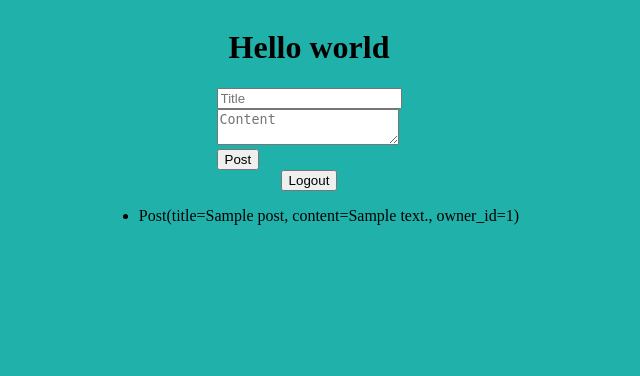
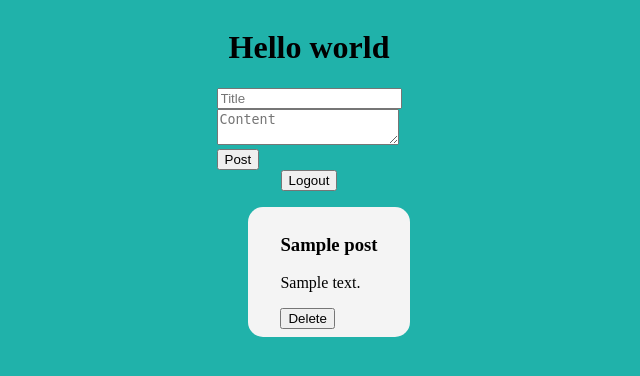
Before and after one commit to Beqa-Beqa/Flask-App, a Flask app: page / in a window 1280 px wide. Shown: the top 376 px of the page, without its empty margins (331-971 px from the left). Run offline with Flask 3, Linux system fonts and the light colour scheme; a user stored in the database is signed in; tables that the repository leaves empty hold one stand-in row (values such as "Sample post").

Commit message:
change styling of user posts

```diff
--- a/app/routes.py
+++ b/app/routes.py
@@ -1,4 +1,4 @@
-from flask import render_template, request, redirect, url_for
+from flask import render_template, request, redirect, url_for, jsonify
 from flask_login import login_user, logout_user, current_user, login_required
 from .models import User, Post
 
@@ -8,7 +8,6 @@ def register_routes(app, db):
         if current_user.is_authenticated:
             posts = Post.query.all()
             own_posts = Post.query.filter_by(owner_id=current_user.uid).all()
-            print(own_posts)
             return render_template('authenticated/index.html', styles='css/index.css', posts=posts)
         else:
             people = User.query.all()
@@ -29,7 +28,7 @@ def register_routes(app, db):
             db.session.add(new_user)
             db.session.commit()
 
-            return redirect(url_for('index'))
+            return jsonify({ 'message': 'User registered successfully' })
 
 
     @app.route('/login',  methods=['GET', 'POST'])
@@ -52,7 +51,7 @@ def register_routes(app, db):
     @app.route('/logout', methods=['POST'])
     def logout():
         logout_user()
-        return redirect(url_for('login'))
+        return '', 200
 
 
     @app.route('/create-post', methods=['POST'])
@@ -66,3 +65,15 @@ def register_routes(app, db):
         db.session.commit()
 
         return redirect(url_for('index'))
+
+
+    @app.route('/delete-post', methods=['DELETE'])
+    def delete_post():
+        data = request.json
+
+        if data:
+            pid = data.get('pid')
+            Post.query.filter_by(pid=pid).delete()
+            db.session.commit()
+
+        return '', 200
--- a/app/static/css/index.css
+++ b/app/static/css/index.css
@@ -4,3 +4,11 @@ body {
     flex-flow: column;
     align-items: center;
 }
+
+.user-post {
+    display: block;
+    background-color: #f4f4f4;
+    border-radius: 15px;
+    padding: .5rem 2rem;
+    margin-bottom: .5rem;
+}
--- a/app/templates/authenticated/index.html
+++ b/app/templates/authenticated/index.html
@@ -20,14 +20,30 @@
 
     <ul>
         {% for post in posts %}
-            <li>{{ post }}</li>
+            <li class="user-post">
+                <div class="user-post-container">
+                    <h3>{{ post.title }}</h3>
+                    <p>{{ post.content }}</p>
+                    <button onclick="deletePost( '{{post.pid}}' )">Delete</button>
+                </div>
+            </li>
         {% endfor %}
     </ul>
 
     <script type="text/javascript">
         const logout = async () => {
-            await fetch("{{ url_for('logout') }}", { method: 'POST' });
-            window.location.reload();
+            fetch("{{ url_for('logout') }}", { method: 'POST' });
+        }
+
+        const deletePost = async (pid) => {
+            const result = await fetch("{{ url_for('delete_post') }}", {
+                method: 'DELETE',
+                headers: {'Content-Type': 'application/json'},
+                body: JSON.stringify({ pid })
+            });
+            if (result.ok) {
+                window.location.reload()
+            }
         }
     </script>
 {% endblock content %}
```
Also changed, not shown: instance/app_db.db.
